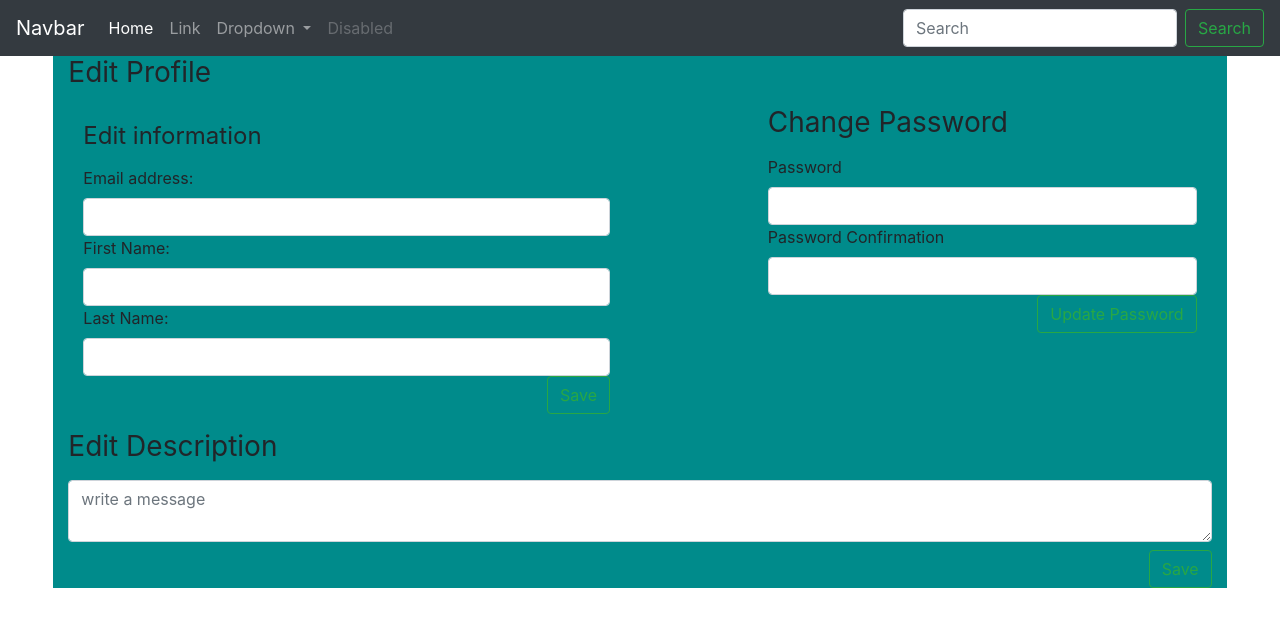
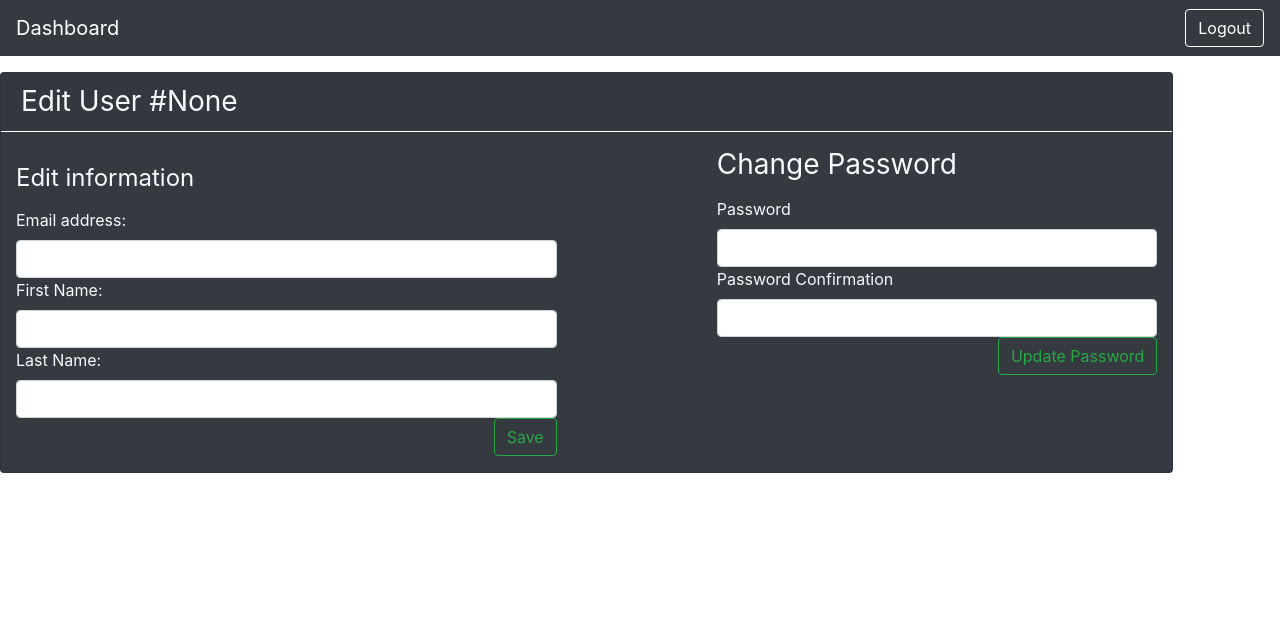
Before and after one commit to qnguyen3411/dashboard, a Django app: template apps/wallApp/templates/wallApp/edit.html in a window 1280 px wide. Shown: the top 627 px of the page. Run offline with Django 3.2, Linux system fonts and the light colour scheme; the template is opened without the code that fills it, so the values that code supplies are empty; parts of the project's set-up code (start-up, migrations or seed data) failed here and were passed over; some libraries are stand-ins or nearby versions.

Commit message:
admin edit working

```diff
--- a/apps/wallApp/templates/wallApp/edit.html
+++ b/apps/wallApp/templates/wallApp/edit.html
@@ -10,73 +10,44 @@
 </head>
 <body>
     <nav class="navbar navbar-expand-md navbar-dark bg-dark text-white">
-        <a class="navbar-brand" href="#">Navbar</a>
-        <button class="navbar-toggler" type="button" data-toggle="collapse" data-target="#navbarSupportedContent" aria-controls="navbarSupportedContent" aria-expanded="false" aria-label="Toggle navigation">
-            <span class="navbar-toggler-icon"></span>
-        </button>
-
-        <div class="collapse navbar-collapse" id="navbarSupportedContent">
-            <ul class="navbar-nav mr-auto">
-                <li class="nav-item active">
-                    <a class="nav-link" href="#">Home <span class="sr-only">(current)</span></a>
-                </li>
-                <li class="nav-item">
-                    <a class="nav-link" href="#">Link</a>
-                </li>
-                <li class="nav-item dropdown">
-                    <a class="nav-link dropdown-toggle" href="#" id="navbarDropdown" role="button" data-toggle="dropdown" aria-haspopup="true" aria-expanded="false">
-                    Dropdown
-                </a>
-                <div class="dropdown-menu" aria-labelledby="navbarDropdown">
-                    <a class="dropdown-item" href="#">Action</a>
-                    <a class="dropdown-item" href="#">Another action</a>
-                    <div class="dropdown-divider"></div>
-                    <a class="dropdown-item" href="#">Something else here</a>
-                </div>
-                </li>
-                <li class="nav-item">
-                <a class="nav-link disabled" href="#">Disabled</a>
-                </li>
-            </ul>
-            <form class="form-inline my-2 my-lg-0">
-                <input class="form-control mr-sm-2" type="search" placeholder="Search" aria-label="Search">
-                <button class="btn btn-outline-success my-2 my-sm-0" type="submit">Search</button>
-            </form>
+        <a class="navbar-brand" href="/">Dashboard</a>
+        <form action="/logout_process" class=" ml-auto">
+            <input type="submit" value="Logout" class="form-control btn-large btn-dark border-white ">
+        </form>
         </div>
     </nav>
-    <div class="mainwrapper col-11 mx-auto" style="background-color:darkcyan;">
-        <h1 class ="h3 mb-3 font-weight-normal">Edit Profile</h1>
+
+    <div class="card mainwrapper col-11 my-3 px-0 bg-dark text-light" >
+        <div class ="h3 card-header mb-3 font-weight-normal border-white">Edit User #{{user.id}}</div>
         <div class="row">
             <div class="editInfo col-6">
-                <form class = "form-signin col-12 mx-auto py-3">
+                <form action="/edit_process/{{user.id}}" method="post" class="form-signin col-12 mx-auto py-3">
+                    {% csrf_token %}
                     <h1 class ="h4 mb-3 font-weight-normal">Edit information</h1>
                     <label for="inputEmail" >Email address:</label>
-                    <input type="email" id="inputEmail" class="form-control" >
+                    <input type="email" name="email" class="form-control" >
                     <label for="usr_first">First Name:</label>
-                    <input type="text" class="form-control" id="usr_first">
+                    <input type="text" class="form-control" name="first_name">
                     <label for="usr_last">Last Name:</label>
-                    <input type="text" class="form-control" id="usr_last">
+                    <input type="text" class="form-control" name="last_name">
+
                     <button class="btn btn-outline-success ml-auto d-flex" type="submit">Save</button>
 
                 </form>
             </div>
             <div class=" changepassword col-5 d-flex ml-auto" >
 
-                <form class = "form-signin col-12 mx-auto">
+                <form action="/edit_process/{{user.id}}" method='post' class = "form-signin col-12 mx-auto">
+                    {% csrf_token%}
                     <h1 class ="h3 mb-3 font-weight-normal">Change Password</h1>
                     <label for="inputPassword">Password</label>
-                    <input type="password" id="inputPassword" class="form-control" >
+                    <input type="password" name="pasword" class="form-control" >
                     <label for="confirmPassword">Password Confirmation</label>
-                    <input type="password" id="confirmPassword" class="form-control" >
+                    <input type="password" name="confirm" class="form-control" >
                     <button class="btn btn-outline-success ml-auto d-flex" type="submit">Update Password</button>
                 </form>
             </div>
 
-            <div class=" reply col-12 ml-auto">
-                    <h1 class ="h3 mb-3 font-weight-normal">Edit Description</h1>
-                    <textarea class="form-control mb-2 col-12" id="exampleFormControlTextarea3" rows="2" id="reply" placeholder="write a message"></textarea>
-                    <button class="btn btn-outline-success ml-auto d-flex" type="submit">Save</button>
-                </div>
         </div><!--end row-->
     </div><!--end mainwrapper-->
 
--- a/apps/wallApp/urls.py
+++ b/apps/wallApp/urls.py
@@ -2,19 +2,22 @@
 from . import views
 
 urlpatterns = [
-    #RENDERING
+    #RENDER ROUTES
     url(r'^$', views.index),
     url(r'^login$', views.login_page),
     url(r'^register$', views.register_page),
     url(r'^dashboard$', views.dashboard_page),
     url(r'^admin$', views.admin_page),
     url(r'^users/(?P<id>\d+)/$', views.profile_page),
+    url(r'^users/edit/$', views.user_edit_page),
+    url(r'^admin/(?P<id>\d+)/edit$', views.admin_edit_page),
 
-    #PROCESSING
+    #PROCESS ROUTES
     url(r'^login_process$', views.login_process),
     url(r'^register_process$', views.register_process),
     url(r'^logout_process$', views.logout_process),
     url(r'^message_process/(?P<id>\d+)$', views.message_process),
     url(r'^comment_process/(?P<msg_id>\d+)$', views.comment_process),
+    url(r'^edit_process/(?P<id>\d+)$', views.edit_process),
 
 ]
```
Also changed, not shown: apps/wallApp/models.py (+47 -31 lines), apps/wallApp/templates/wallApp/admin.html (+7 -2 lines), apps/wallApp/templates/wallApp/editadmin.html (+28 -43 lines), apps/wallApp/views.py (+93 -42 lines), db.sqlite3.
